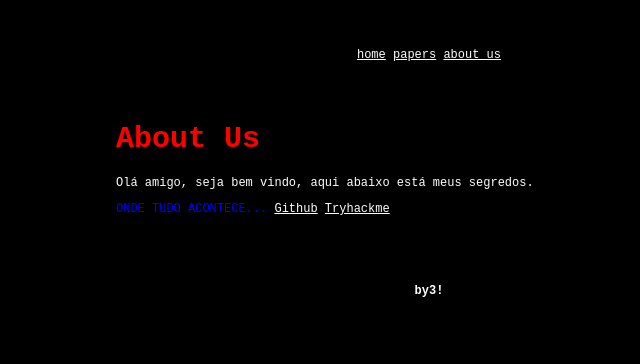
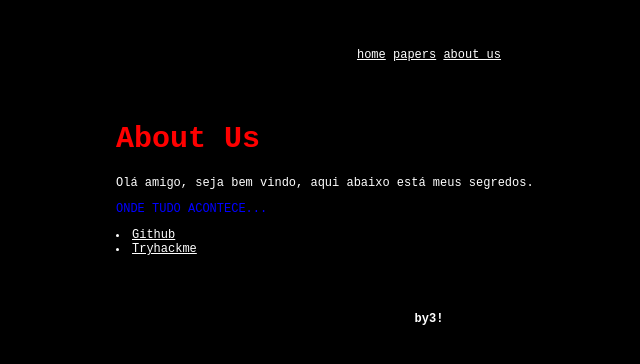
Before and after one commit to NullByte-7w7/NullByte, a plain HTML site: page about_us/about.html in a window 1280 px wide. Shown: the whole page, without its empty margins (211-851 px from the left). Drawn offline with Linux system fonts and the light colour scheme.

Commit message:
Update about.html

```diff
--- a/about_us/about.html
+++ b/about_us/about.html
@@ -28,8 +28,8 @@
                 Olá amigo, seja bem vindo, aqui abaixo está meus segredos.
                 </p>
                 <p span style="color: blue;"> ONDE TUDO ACONTECE... </span>
-                 <a href="https://github.com/DARKSECshell" >Github</a>
-                 <a href="https://tryhackme.com/p/Darksec" >Tryhackme</a>
+                 <li><a class="green" href="https://github.com/DARKSECshell" >Github</a>
+                 <li><a class="green" href="https://tryhackme.com/p/Darksec" >Tryhackme</a></li>
 
             </div>
         </div>
```
